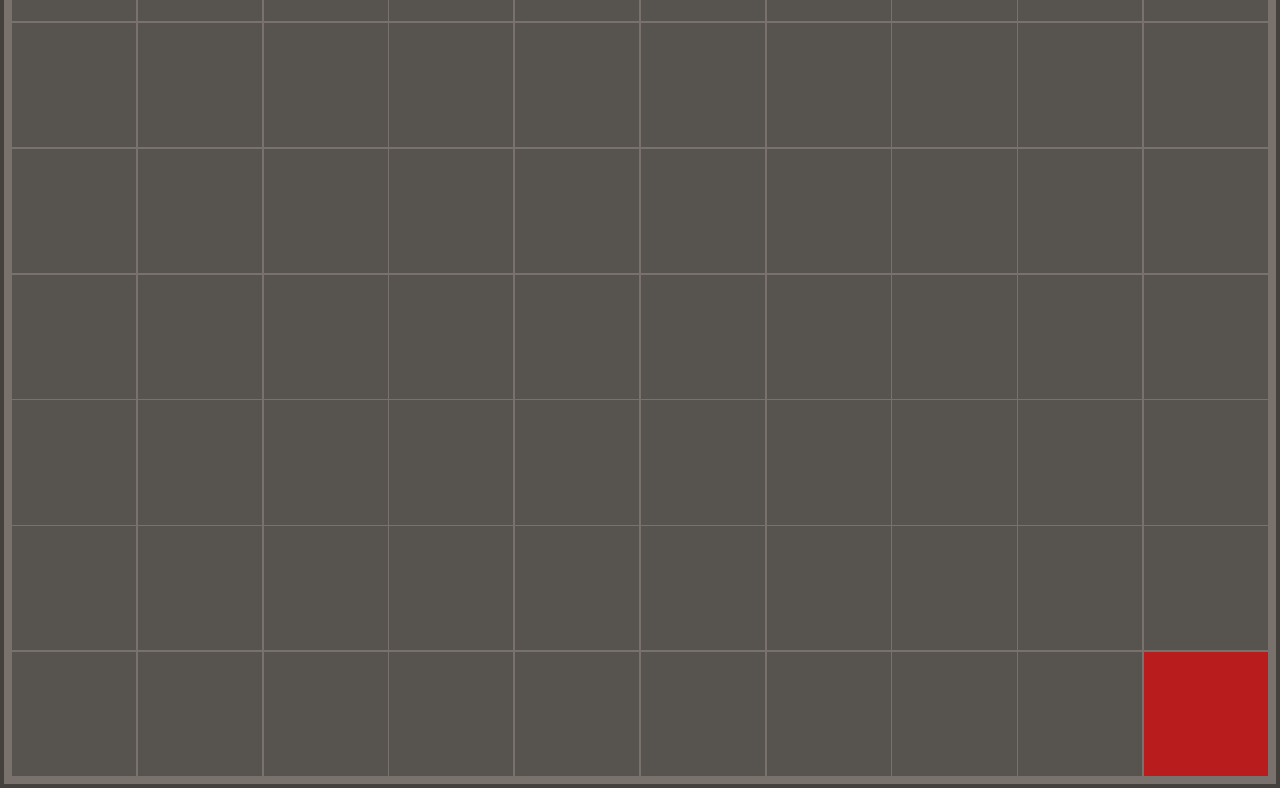
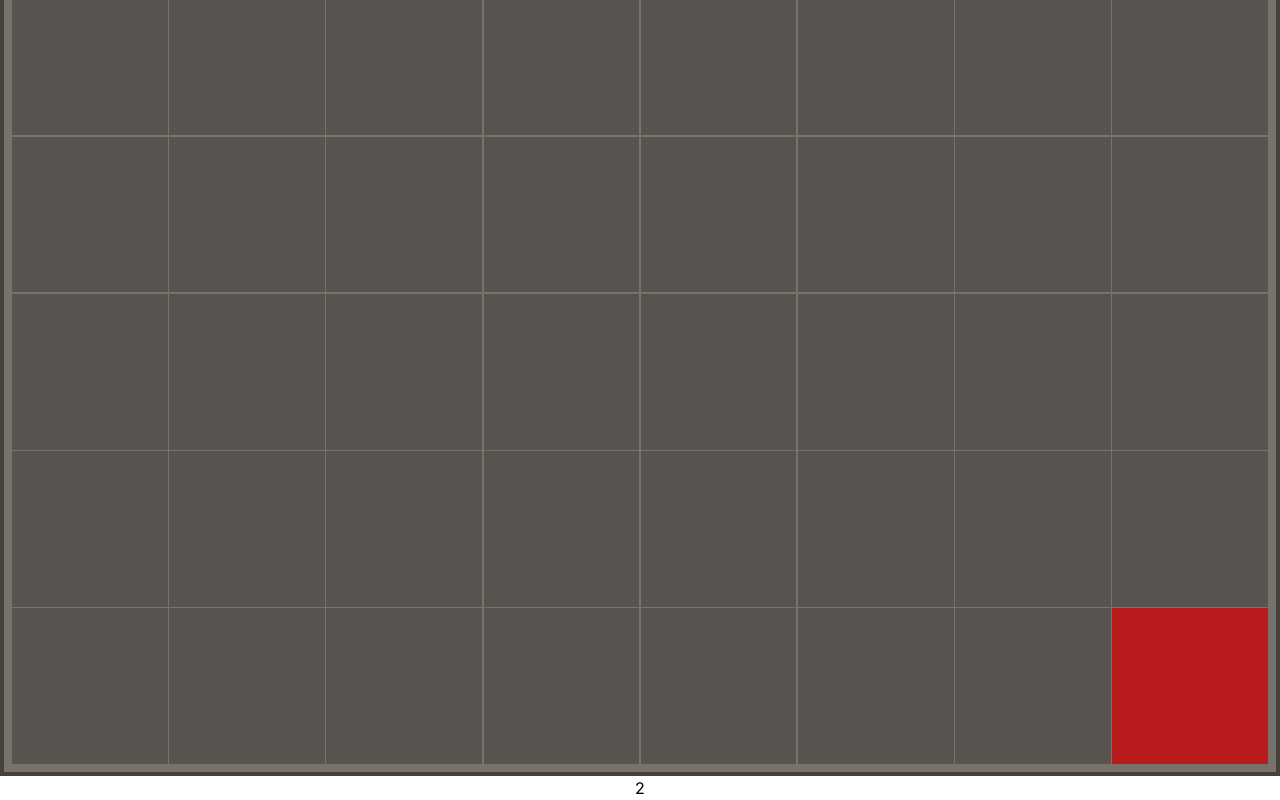
Before and after one commit to joliveto64/the-grid, a Next.js app: page / in a window 1280 px wide. Shown: the part 264-1064 px from the top of the page. Built offline with nearby package versions, Linux system fonts and the light colour scheme.

Commit message:
adding counting function

```diff
--- a/app/components/Cell.tsx
+++ b/app/components/Cell.tsx
@@ -19,7 +19,7 @@ export default function Cell({
     } else if (isEnd) {
       return "bg-red-700";
     } else if (isDark) {
-      return "bg-stone-600";
+      return "bg-stone-600 active:bg-stone-400";
     } else if (isAi) {
       return "bg-pink-400";
     }
--- a/app/components/useSharedState.tsx
+++ b/app/components/useSharedState.tsx
@@ -1,7 +1,7 @@
 import { useState } from "react";
 
 export default function useSharedState() {
-  const [numCells, setNumCells] = useState(10);
+  const [numCells, setNumCells] = useState(8);
   const [gridData, setGridData] = useState(createGrid(numCells, numCells));
   const [aiMoving, setAiMoving] = useState(false);
 
--- a/app/page.tsx
+++ b/app/page.tsx
@@ -1,7 +1,7 @@
 "use client";
 import Cell from "./components/Cell";
 import useSharedState from "./components/useSharedState";
-import { PreventOpenSpace } from "./utils";
+import { PreventOpenSpace, countCells } from "./utils";
 
 // TODO: make walls thinner
 
@@ -26,6 +26,7 @@ export default function Home() {
         if (rIndex === rowIndex) {
           return row.map((cell, cIndex) => {
             if (cIndex === columnIndex) {
+              if (cell.isStart || cell.isEnd) return cell;
               return { ...cell, isDark: !cell.isDark };
             }
             return cell;
@@ -227,6 +228,7 @@ export default function Home() {
             ))
           )}
         </div>
+        <span>{countCells(gridData)}</span>
       </div>
     </>
   );
--- a/app/utils.tsx
+++ b/app/utils.tsx
@@ -66,4 +66,19 @@ function PreventOpenSpace(row: number, col: number, grid: Grid) {
   return false;
 }
 
-export { PreventOpenSpace };
+function countCells(grid: Grid) {
+  let count = 0;
+
+  for (let row of grid) {
+    for (let cell of row) {
+      if (!cell.isDark) {
+        console.log(cell);
+        count++;
+      }
+    }
+  }
+
+  return count;
+}
+
+export { PreventOpenSpace, countCells };
```
